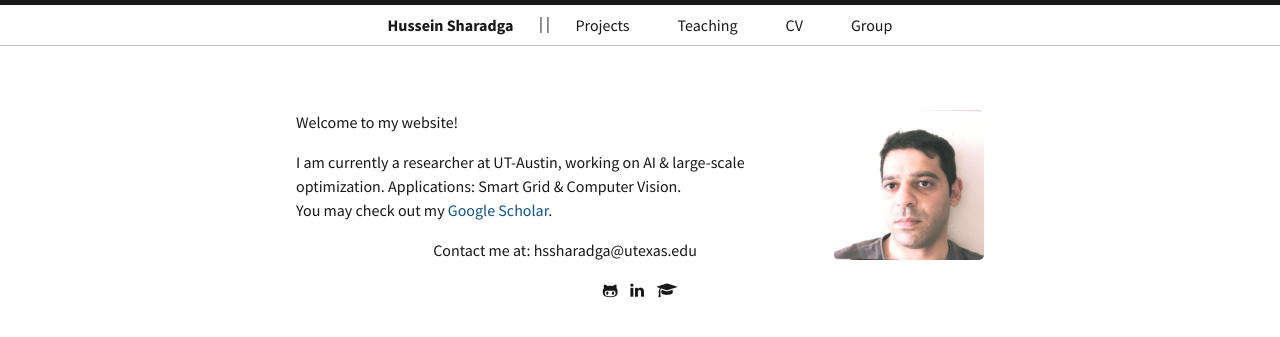
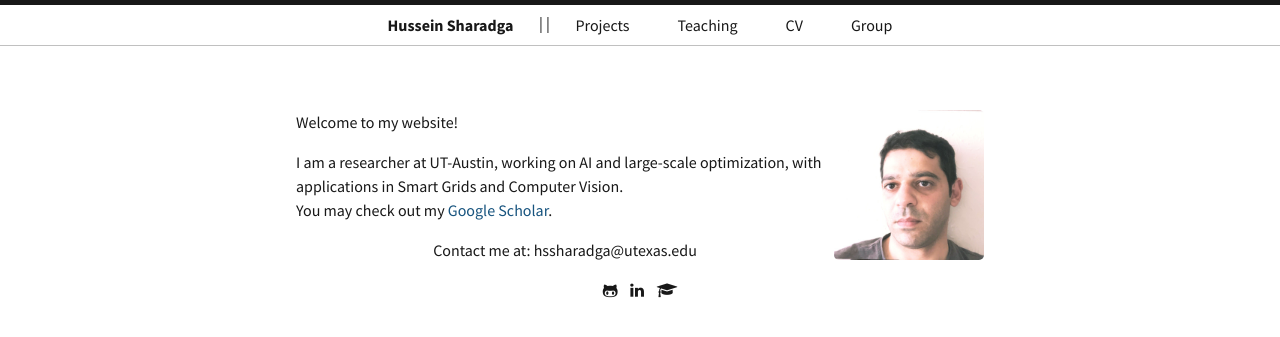
Before and after one commit to hssharadga/hssharadga.github.io, a Jekyll site: the page built from index.html, in a window 1280 px wide. Shown: the top 337 px of the page. Built offline with Jekyll 4.4.1, drawn with Linux system fonts in a browser that asks for light colours.

Commit message:
Update index.html

```diff
--- a/index.html
+++ b/index.html
@@ -25,8 +25,10 @@
 <p style="text-align: left;">
 Welcome to my website! <br> </p>
 <p style="text-align: left;">
-I am currently a researcher at UT-Austin, working on AI & large-scale optimization. Applications: Smart Grid & Computer Vision. <br>
+<!-- I am a researcher at UT-Austin, working on AI & large-scale optimization. Applications: Smart Grid & Computer Vision. <br> -->
+I am a researcher at UT-Austin, working on AI and large-scale optimization, with applications in Smart Grids and Computer Vision. <br>
 You may check out my <a href="https://scholar.google.com/citations?user=F3R-63QAAAAJ&hl=en&oi=ao" target="_blank">Google Scholar</a>.</p>
+
 
 
 
```
